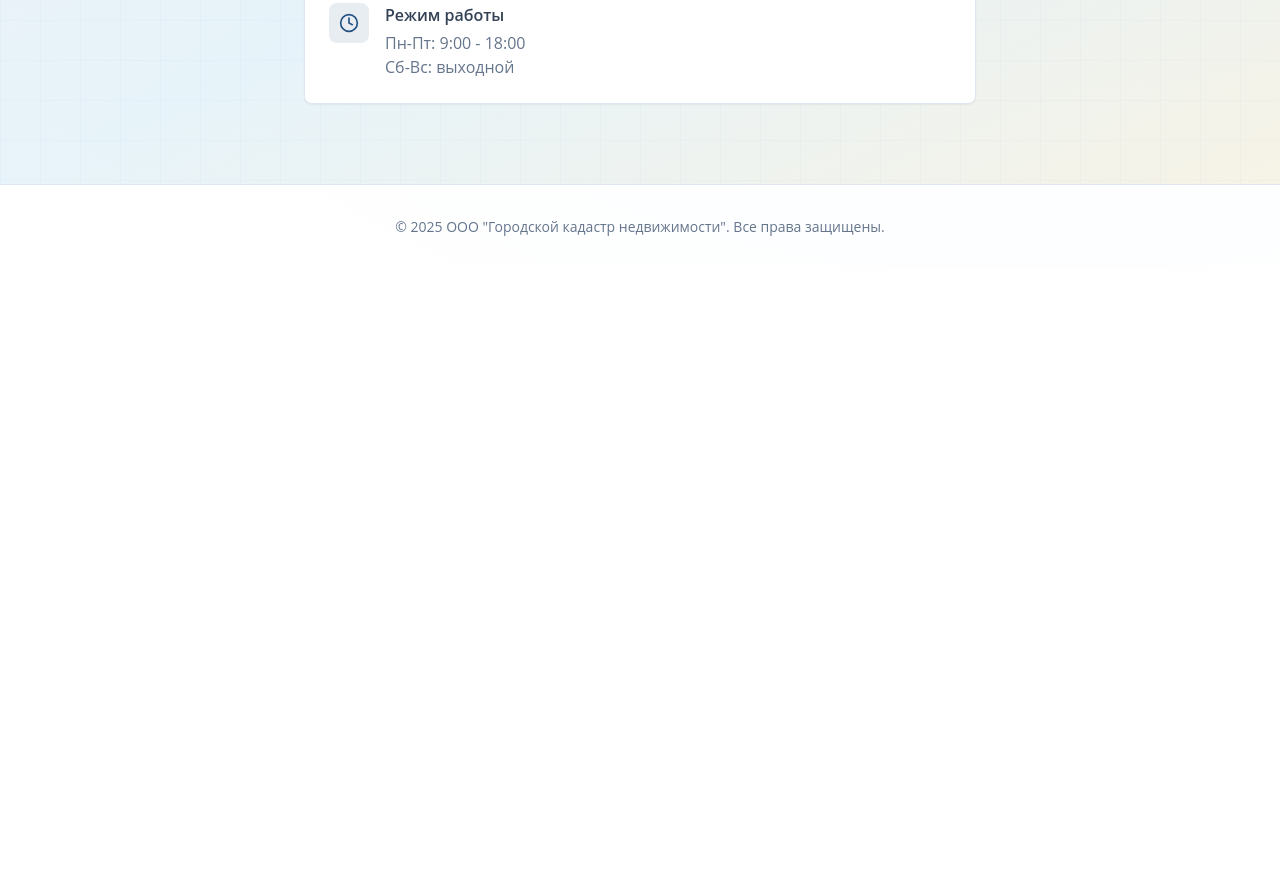
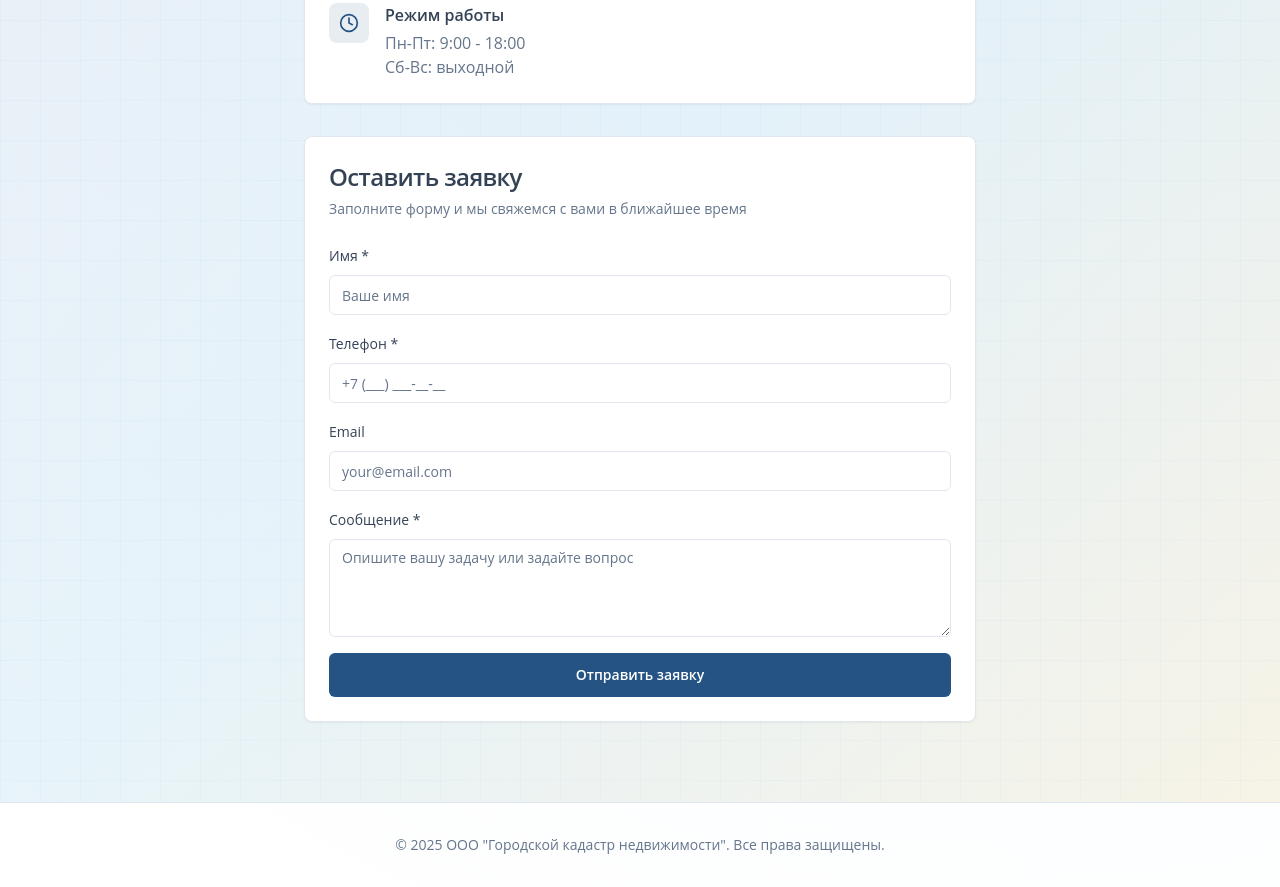
Before and after one commit to pr-poehali-dev/cad-engineer-website, a React (Vite) app: page / in a window 1280 px wide. Shown: the part 3740-4627 px from the top of the page. Before the commit the page ends 4009 px from the top, so only its background shows below. Built offline with nearby package versions, Linux system fonts and the light colour scheme.

Commit message:
Добавлена базовая функциональность

```diff
--- a/src/pages/Index.tsx
+++ b/src/pages/Index.tsx
@@ -1,4 +1,4 @@
-import { useState, useEffect, useRef } from 'react';
+import { useState, useEffect } from 'react';
 import { Button } from '@/components/ui/button';
 import { Card, CardContent, CardDescription, CardHeader, CardTitle } from '@/components/ui/card';
 import { Input } from '@/components/ui/input';
@@ -6,11 +6,19 @@ import { Label } from '@/components/ui/label';
 import { Select, SelectContent, SelectItem, SelectTrigger, SelectValue } from '@/components/ui/select';
 import Icon from '@/components/ui/icon';
 import { Separator } from '@/components/ui/separator';
+import { Textarea } from '@/components/ui/textarea';
+import { useToast } from '@/hooks/use-toast';
 
 const Index = () => {
   const [serviceType, setServiceType] = useState('');
   const [area, setArea] = useState('');
   const [calculatedPrice, setCalculatedPrice] = useState<number | null>(null);
+
+  const [formName, setFormName] = useState('');
+  const [formPhone, setFormPhone] = useState('');
+  const [formEmail, setFormEmail] = useState('');
+  const [formMessage, setFormMessage] = useState('');
+  const { toast } = useToast();
 
   const services = [
     { value: 'land-plot', label: 'Межевание земельного участка', basePrice: 15000, pricePerUnit: 300 },
@@ -25,6 +33,18 @@ const Index = () => {
       const total = service.basePrice + (service.pricePerUnit * parseFloat(area));
       setCalculatedPrice(total);
     }
+  };
+
+  const handleSubmit = (e: React.FormEvent) => {
+    e.preventDefault();
+    toast({
+      title: 'Заявка отправлена!',
+      description: 'Мы свяжемся с вами в ближайшее время.',
+    });
+    setFormName('');
+    setFormPhone('');
+    setFormEmail('');
+    setFormMessage('');
   };
 
   const scrollToSection = (id: string) => {
@@ -471,6 +491,68 @@ const Index = () => {
                   </div>
                 </CardContent>
               </Card>
+
+              <Card className="mt-8 observe-fade animation-delay-200">
+                <CardHeader>
+                  <CardTitle className="text-2xl">Оставить заявку</CardTitle>
+                  <CardDescription>
+                    Заполните форму и мы свяжемся с вами в ближайшее время
+                  </CardDescription>
+                </CardHeader>
+                <CardContent>
+                  <form onSubmit={handleSubmit} className="space-y-4">
+                    <div className="space-y-2">
+                      <Label htmlFor="name">Имя *</Label>
+                      <Input
+                        id="name"
+                        placeholder="Ваше имя"
+                        value={formName}
+                        onChange={(e) => setFormName(e.target.value)}
+                        required
+                      />
+                    </div>
+
+                    <div className="space-y-2">
+                      <Label htmlFor="phone">Телефон *</Label>
+                      <Input
+                        id="phone"
+                        type="tel"
+                        placeholder="+7 (___) ___-__-__"
+                        value={formPhone}
+                        onChange={(e) => setFormPhone(e.target.value)}
+                        required
+                      />
+                    </div>
+
+                    <div className="space-y-2">
+                      <Label htmlFor="email">Email</Label>
+                      <Input
+                        id="email"
+                        type="email"
+                        placeholder="your@email.com"
+                        value={formEmail}
+                        onChange={(e) => setFormEmail(e.target.value)}
+                      />
+                    </div>
+
+                    <div className="space-y-2">
+                      <Label htmlFor="message">Сообщение *</Label>
+                      <Textarea
+                        id="message"
+                        placeholder="Опишите вашу задачу или задайте вопрос"
+                        value={formMessage}
+                        onChange={(e) => setFormMessage(e.target.value)}
+                        rows={4}
+                        required
+                      />
+                    </div>
+
+                    <Button type="submit" className="w-full font-semibold" size="lg">
+                      Отправить заявку
+                    </Button>
+                  </form>
+                </CardContent>
+              </Card>
             </div>
           </div>
         </section>
```
